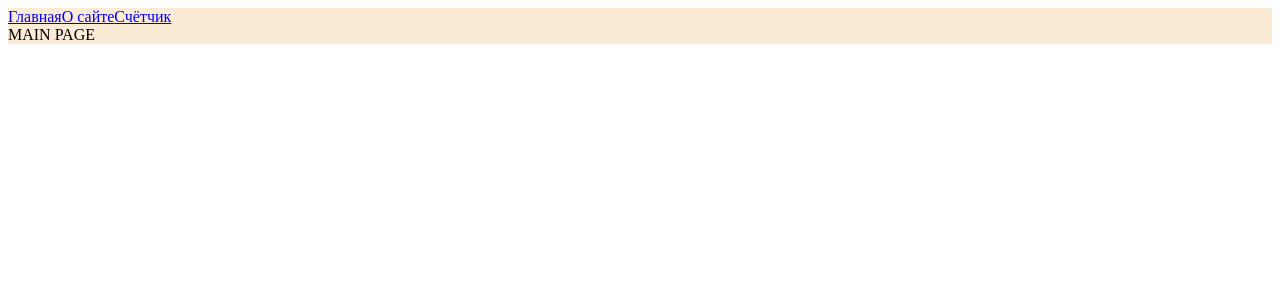
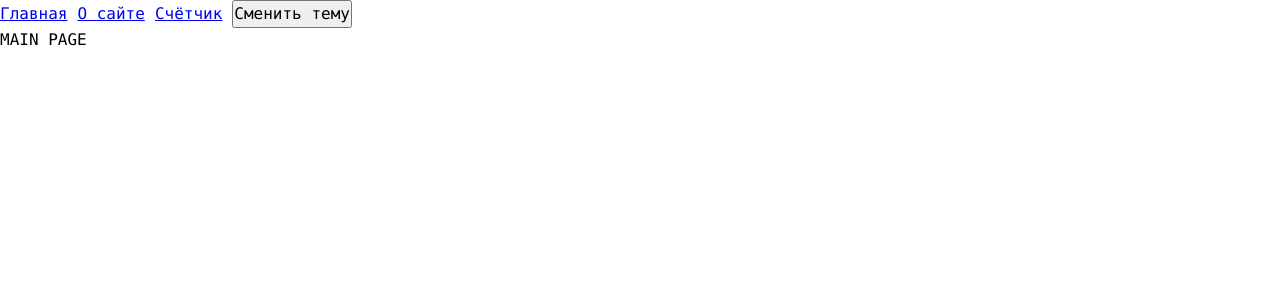
Before and after one commit to Nistler/ReactMagazine, a React app: page / in a window 1280 px wide. Shown: the top 300 px of the page. Built offline with nearby package versions, Linux system fonts and the light colour scheme.

Commit message:
feat: добавлены темы

```diff
--- a/src/App.tsx
+++ b/src/App.tsx
@@ -1,16 +1,20 @@
-import React, { Suspense } from 'react';
+import React, {Suspense, useContext, useState} from 'react';
 import { Link, Route, Routes } from 'react-router-dom';
-import './index.scss'
+import './styles/index.scss'
 import { MainPageAsync } from "./pages/MainPage/MainPage.async";
 import { AboutPageAsync } from "./pages/AboutPage/AboutPage.async";
 import { CounterPageAsync } from "./pages/CounterPage/CounterPage.async";
+import { useTheme } from "./theme/useTheme";
 
 const App = () => {
+  const {theme, toggleTheme} = useTheme()
+
   return (
-    <div className={'app'}>
-      <Link to={'/'}>Главная</Link>
-      <Link to={'/about'}>О сайте</Link>
-      <Link to={'/counter'}>Счётчик</Link>
+    <div className={`app ${theme}`}>
+      <Link className={'link'} to={'/'}>Главная</Link>
+      <Link className={'link'} to={'/about'}>О сайте</Link>
+      <Link className={'link'} to={'/counter'}>Счётчик</Link>
+      <button onClick={toggleTheme}>Сменить тему</button>
       <Suspense fallback={<div>Loading...</div>}>
         <Routes>
           <Route path={'/'} element={<MainPageAsync />}/>
--- a/src/index.scss
+++ /dev/null
@@ -1,3 +0,0 @@
-.app {
-  background-color: antiquewhite;
-}
--- a/src/index.tsx
+++ b/src/index.tsx
@@ -2,10 +2,13 @@
 import React from "react";
 import App from "./App";
 import { BrowserRouter } from "react-router-dom";
+import ThemeProvider from "./theme/ThemeProvider";
 
 render(
   <BrowserRouter>
-    <App />
+    <ThemeProvider>
+      <App />
+    </ThemeProvider>
   </BrowserRouter>,
   document.getElementById('root'),
 )
--- /dev/null
+++ b/src/styles/index.scss
@@ -0,0 +1,16 @@
+@import "reset";
+@import "variables/global";
+@import "themes/normal";
+@import "themes/dark";
+
+.app {
+  font: var(--font-m);
+  background: var(--bg-color);
+  color: var(--primary-color);
+
+  min-height: 100vh;
+}
+
+.link {
+  margin-right: 10px;
+}
--- /dev/null
+++ b/src/styles/reset.scss
@@ -0,0 +1,13 @@
+* {
+  margin: 0;
+  padding: 0;
+  box-sizing: border-box;
+}
+
+input,
+button,
+textarea,
+select {
+  margin: 0;
+  font: inherit;
+}
--- /dev/null
+++ b/src/styles/themes/dark.scss
@@ -0,0 +1,5 @@
+.app.dark {
+  --bg-color: #232358;
+  --primary-color: #0bab3a;
+  --secondary-color: #116c20
+}
--- /dev/null
+++ b/src/styles/themes/normal.scss
@@ -0,0 +1,5 @@
+.app.dark {
+  --bg-color: #dadada;
+  --primary-color: #040fa2;
+  --secondary-color: #374f9f
+}
--- /dev/null
+++ b/src/styles/variables/global.scss
@@ -0,0 +1,12 @@
+:root {
+  --fon-family-main: Consolas, "Times New Roman", Serif;
+
+  --font-size-m: 16px;
+  --font-line-m: 24px;
+  --font-m: var(--font-size-m) / var(--font-line-m) var(--fon-family-main);
+
+  --font-size-l: 24px;
+  --font-line-l: 32px;
+  --font-l: var(--font-size-l) / var(--font-line-l) var(--fon-family-main);
+
+}
--- /dev/null
+++ b/src/theme/ThemeContext.ts
@@ -0,0 +1,15 @@
+import {createContext} from "react";
+
+export enum Theme {
+  LIGHT = 'light',
+  DARK = 'dark'
+}
+
+export interface ThemeContextProps {
+  theme?: Theme;
+  setTheme?: (theme: Theme) => void;
+}
+
+export const ThemeContext = createContext<ThemeContextProps>({});
+
+export const LOCAL_STORAGE_THEME_KEY = 'theme';
--- /dev/null
+++ b/src/theme/ThemeProvider.tsx
@@ -0,0 +1,18 @@
+import React, { FC, useMemo, useState } from 'react';
+import {LOCAL_STORAGE_THEME_KEY, Theme, ThemeContext} from "./ThemeContext";
+
+const defaultTheme = localStorage.getItem(LOCAL_STORAGE_THEME_KEY) as Theme || Theme.LIGHT;
+
+const ThemeProvider: FC = ({children}) => {
+  const [theme, setTheme] = useState<Theme>(defaultTheme);
+
+  const defaultProps = useMemo(() => ({ theme: theme, setTheme: setTheme}), [theme]);
+
+  return (
+    <ThemeContext.Provider value={defaultProps}>
+      {children}
+    </ThemeContext.Provider>
+  );
+};
+
+export default ThemeProvider;
--- /dev/null
+++ b/src/theme/useTheme.ts
@@ -0,0 +1,19 @@
+import {LOCAL_STORAGE_THEME_KEY, Theme, ThemeContext} from "./ThemeContext";
+import { useContext } from "react";
+
+interface UseThemeResult {
+  toggleTheme: () => void;
+  theme: Theme;
+}
+
+export function useTheme(): UseThemeResult {
+  const {theme, setTheme} = useContext(ThemeContext);
+
+  const toggleTheme = () => {
+    const newTheme = theme === Theme.LIGHT ? Theme.DARK : Theme.LIGHT;
+    localStorage.setItem(LOCAL_STORAGE_THEME_KEY, newTheme);
+    setTheme(newTheme);
+  };
+
+  return {theme, toggleTheme};
+}
```
